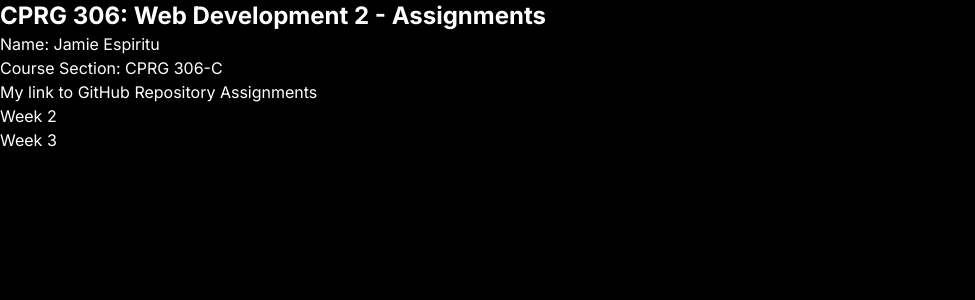
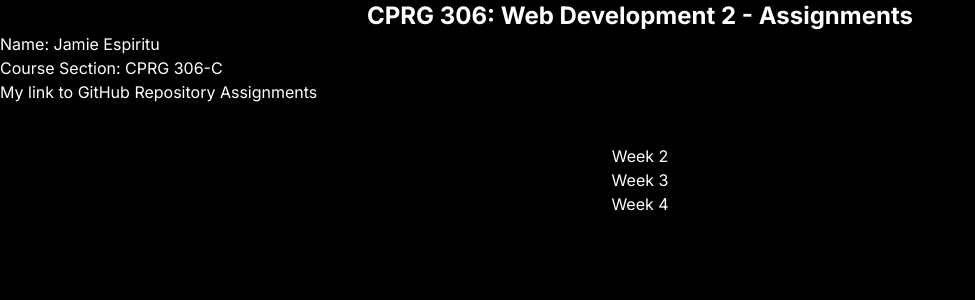
Before and after one commit to espiritu-jamie/cprg306-assignments, a Next.js app: page / in a window 1280 px wide. Shown: the top 300 px of the page, without its empty margins (0-975 px from the left). Built offline with nearby package versions, Linux system fonts and the light colour scheme.

Commit message:
Edit font style

```diff
--- a/app/page.js
+++ b/app/page.js
@@ -4,11 +4,12 @@ import StudentInfo from "./StudentInfo";
 export default function Home() {
   return (
     <main>
-      <h1 className="text-2xl font-bold">CPRG 306: Web Development 2 - Assignments</h1>
+      <h1 className="text-center text-2xl font-bold">CPRG 306: Web Development 2 - Assignments</h1>
       <StudentInfo />
-      <ul>
+      <ul className="text-center m-10">
         <li><Link href="/week2">Week 2</Link></li>
         <li><Link href="/week3">Week 3</Link></li>
+        <li><Link href="/week4">Week 4</Link></li>
       </ul>
 
 
```
